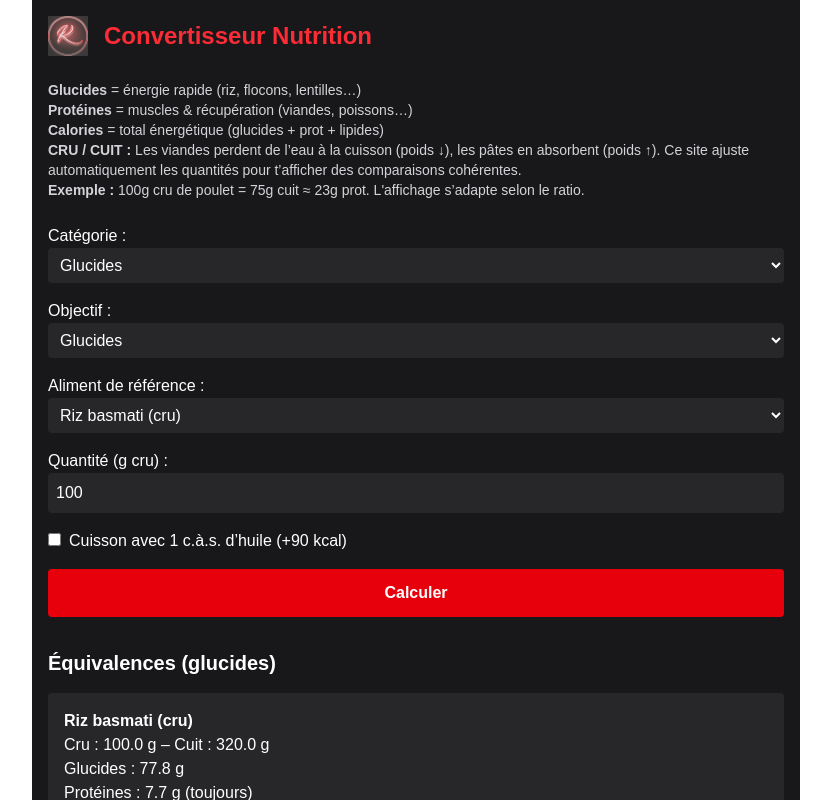
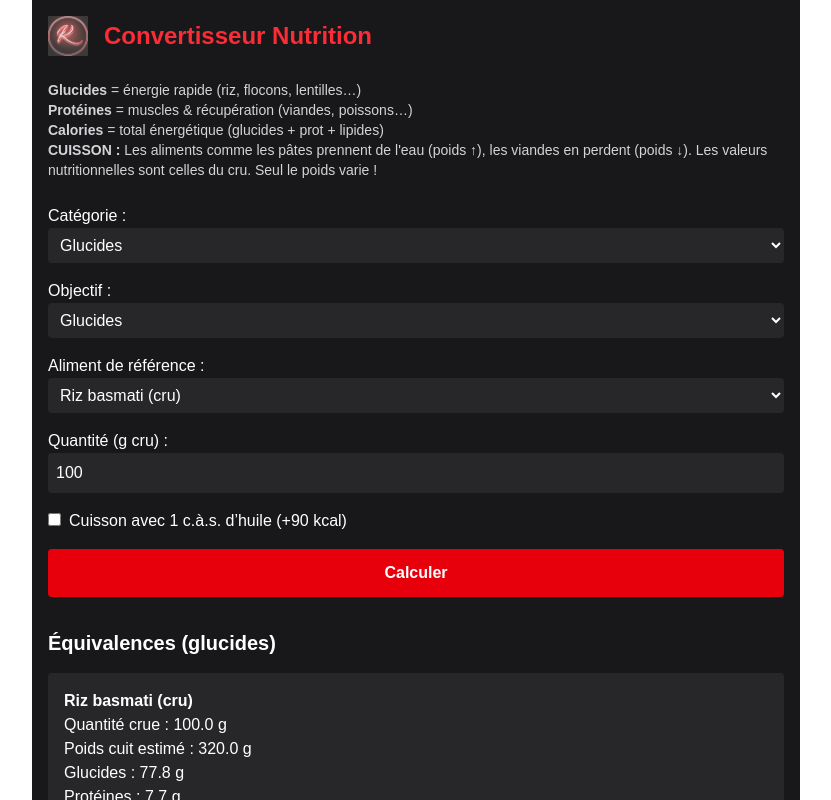
Before and after one commit to Krakitoo/convertisseur-glucides, a Next.js app: page / in a window 1280 px wide. Both pictures are taken after a click on the button "Calculer". Shown: the top 800 px of the page, without its empty margins (224-1055 px from the left). Built offline with nearby package versions, Linux system fonts and the light colour scheme.

Commit message:
Fix ESLint: escape apostrophe and type casting

```diff
--- a/src/app/page.tsx
+++ b/src/app/page.tsx
@@ -10,6 +10,7 @@ type Aliment = {
   lipides: number;
   ratio: number;
   categorie: 'glucide' | 'proteine';
+  cuisson: 'gain_eau' | 'perte_eau' | 'neutre';
 };
 
 type Resultat = {
@@ -17,35 +18,35 @@ type Resultat = {
   qCrue: string;
   qCuire: string;
   glucides: string;
-  proteinesCrues: string;
-  proteinesCuites: string;
+  proteines: string;
   lipides: string;
   kcal: string;
 };
 
 const aliments: Record<string, Aliment> = {
   // Glucides
-  "Riz basmati (cru)": { kcal: 353, glucides: 77.8, proteines: 7.7, lipides: 0.8, ratio: 3.2, categorie: 'glucide' },
-  "Riz complet (cru)": { kcal: 362, glucides: 76, proteines: 7.5, lipides: 2.2, ratio: 3.1, categorie: 'glucide' },
-  "Pâtes complètes (crues)": { kcal: 348, glucides: 65, proteines: 13, lipides: 2.5, ratio: 2.5, categorie: 'glucide' },
-  "Lentilles (crues)": { kcal: 352, glucides: 63.4, proteines: 24.6, lipides: 1.1, ratio: 2.5, categorie: 'glucide' },
-  "Patate douce (crue)": { kcal: 86, glucides: 20.1, proteines: 1.6, lipides: 0.1, ratio: 2.5, categorie: 'glucide' },
-  "Flocons d’avoine": { kcal: 367, glucides: 58.7, proteines: 13.5, lipides: 7, ratio: 2.1, categorie: 'glucide' },
-  "Pain complet": { kcal: 247, glucides: 41.5, proteines: 8.4, lipides: 2.1, ratio: 1.0, categorie: 'glucide' },
-  "Pomme de terre (crue)": { kcal: 77, glucides: 17.5, proteines: 2, lipides: 0.1, ratio: 1.5, categorie: 'glucide' },
-  "Boulgour (cru)": { kcal: 342, glucides: 76.5, proteines: 12.3, lipides: 1.3, ratio: 2.5, categorie: 'glucide' },
-  "Quinoa (cru)": { kcal: 368, glucides: 64.2, proteines: 14.1, lipides: 6.1, ratio: 2.5, categorie: 'glucide' },
+  "Riz basmati (cru)": { kcal: 353, glucides: 77.8, proteines: 7.7, lipides: 0.8, ratio: 3.2, categorie: 'glucide', cuisson: 'gain_eau' },
+  "Riz complet (cru)": { kcal: 362, glucides: 76, proteines: 7.5, lipides: 2.2, ratio: 3.1, categorie: 'glucide', cuisson: 'gain_eau' },
+  "Pâtes complètes (crues)": { kcal: 348, glucides: 65, proteines: 13, lipides: 2.5, ratio: 2.5, categorie: 'glucide', cuisson: 'gain_eau' },
+  "Pâtes blé dur (crues)": { kcal: 360, glucides: 72, proteines: 12, lipides: 1.5, ratio: 2.5, categorie: 'glucide', cuisson: 'gain_eau' },
+  "Lentilles (crues)": { kcal: 352, glucides: 63.4, proteines: 24.6, lipides: 1.1, ratio: 2.5, categorie: 'glucide', cuisson: 'gain_eau' },
+  "Patate douce (crue)": { kcal: 86, glucides: 20.1, proteines: 1.6, lipides: 0.1, ratio: 2.5, categorie: 'glucide', cuisson: 'gain_eau' },
+  "Flocons d’avoine": { kcal: 367, glucides: 58.7, proteines: 13.5, lipides: 7, ratio: 2.1, categorie: 'glucide', cuisson: 'neutre' },
+  "Pain complet": { kcal: 247, glucides: 41.5, proteines: 8.4, lipides: 2.1, ratio: 1.0, categorie: 'glucide', cuisson: 'neutre' },
+  "Pomme de terre (crue)": { kcal: 77, glucides: 17.5, proteines: 2, lipides: 0.1, ratio: 1.5, categorie: 'glucide', cuisson: 'gain_eau' },
+  "Boulgour (cru)": { kcal: 342, glucides: 76.5, proteines: 12.3, lipides: 1.3, ratio: 2.5, categorie: 'glucide', cuisson: 'gain_eau' },
+  "Quinoa (cru)": { kcal: 368, glucides: 64.2, proteines: 14.1, lipides: 6.1, ratio: 2.5, categorie: 'glucide', cuisson: 'gain_eau' },
 
   // Protéines
-  "Blanc de poulet (cru)": { kcal: 110, glucides: 0, proteines: 23.5, lipides: 1.2, ratio: 0.75, categorie: 'proteine' },
-  "Escalope de dinde (crue)": { kcal: 105, glucides: 0, proteines: 24, lipides: 1.0, ratio: 0.75, categorie: 'proteine' },
-  "Steak haché 5% (cru)": { kcal: 133, glucides: 0, proteines: 21, lipides: 5, ratio: 0.8, categorie: 'proteine' },
-  "Saumon (cru)": { kcal: 206, glucides: 0, proteines: 20, lipides: 13, ratio: 0.85, categorie: 'proteine' },
-  "Oeuf entier (60g)": { kcal: 90, glucides: 0.6, proteines: 7.5, lipides: 6.5, ratio: 1.0, categorie: 'proteine' },
-  "Tofu ferme nature": { kcal: 126, glucides: 1.6, proteines: 13, lipides: 7.7, ratio: 1.0, categorie: 'proteine' },
-  "Cabillaud (cru)": { kcal: 82, glucides: 0, proteines: 18.1, lipides: 0.7, ratio: 0.8, categorie: 'proteine' },
-  "Thon en boîte (égoutté)": { kcal: 169, glucides: 0, proteines: 28.6, lipides: 6, ratio: 1.0, categorie: 'proteine' },
-  "Fromage blanc 0%": { kcal: 46, glucides: 3.6, proteines: 8.4, lipides: 0.2, ratio: 1.0, categorie: 'proteine' }
+  "Blanc de poulet (cru)": { kcal: 110, glucides: 0, proteines: 23.5, lipides: 1.2, ratio: 0.75, categorie: 'proteine', cuisson: 'perte_eau' },
+  "Escalope de dinde (cru)": { kcal: 105, glucides: 0, proteines: 24, lipides: 1.0, ratio: 0.75, categorie: 'proteine', cuisson: 'perte_eau' },
+  "Steak haché 5% (cru)": { kcal: 133, glucides: 0, proteines: 21, lipides: 5, ratio: 0.8, categorie: 'proteine', cuisson: 'perte_eau' },
+  "Saumon (cru)": { kcal: 206, glucides: 0, proteines: 20, lipides: 13, ratio: 0.85, categorie: 'proteine', cuisson: 'perte_eau' },
+  "Oeuf entier (60g)": { kcal: 90, glucides: 0.6, proteines: 7.5, lipides: 6.5, ratio: 1.0, categorie: 'proteine', cuisson: 'neutre' },
+  "Tofu ferme nature": { kcal: 126, glucides: 1.6, proteines: 13, lipides: 7.7, ratio: 1.0, categorie: 'proteine', cuisson: 'neutre' },
+  "Cabillaud (cru)": { kcal: 82, glucides: 0, proteines: 18.1, lipides: 0.7, ratio: 0.8, categorie: 'proteine', cuisson: 'perte_eau' },
+  "Thon en boîte (egoutté)": { kcal: 169, glucides: 0, proteines: 28.6, lipides: 6, ratio: 1.0, categorie: 'proteine', cuisson: 'neutre' },
+  "Fromage blanc 0%": { kcal: 46, glucides: 3.6, proteines: 8.4, lipides: 0.2, ratio: 1.0, categorie: 'proteine', cuisson: 'neutre' }
 };
 
 export default function Page() {
@@ -77,19 +78,17 @@ export default function Page() {
       const qCrue = (valeurRef * 100) / refNutri;
       const qCuire = qCrue * val.ratio;
       const glucides = (qCrue * val.glucides) / 100;
-      const proteinesCrues = (qCrue * val.proteines) / 100;
-      const proteinesCuites = qCuire > 0 ? (proteinesCrues / qCuire) * 100 : 0;
+      const proteines = (qCrue * val.proteines) / 100;
       let lipides = (qCrue * val.lipides) / 100;
       let kcal = (qCrue * val.kcal) / 100;
-      if (avecHuile) { lipides += 10; kcal += 90; }
+      if (avecHuile && val.categorie === 'proteine') { lipides += 10; kcal += 90; }
 
       return {
         nom,
         qCrue: qCrue.toFixed(1),
-        qCuire: qCuire.toFixed(1),
+        qCuire: val.cuisson === 'neutre' ? '-' : qCuire.toFixed(1),
         glucides: glucides.toFixed(1),
-        proteinesCrues: proteinesCrues.toFixed(1),
-        proteinesCuites: proteinesCuites.toFixed(1),
+        proteines: proteines.toFixed(1),
         lipides: lipides.toFixed(1),
         kcal: kcal.toFixed(1)
       };
@@ -116,8 +115,7 @@ export default function Page() {
         <p><strong>Glucides</strong> = énergie rapide (riz, flocons, lentilles…)</p>
         <p><strong>Protéines</strong> = muscles & récupération (viandes, poissons…)</p>
         <p><strong>Calories</strong> = total énergétique (glucides + prot + lipides)</p>
-        <p><strong>CRU / CUIT :</strong> Les viandes perdent de l’eau à la cuisson (poids ↓), les pâtes en absorbent (poids ↑). Ce site ajuste automatiquement les quantités pour t’afficher des comparaisons cohérentes.</p>
-        <p><strong>Exemple :</strong> 100g cru de poulet = 75g cuit ≈ 23g prot. L&apos;affichage s’adapte selon le ratio.</p>
+        <p><strong>CUISSON :</strong> Les aliments comme les pâtes prennent de l'eau (poids ↑), les viandes en perdent (poids ↓). Les valeurs nutritionnelles sont celles du cru. Seul le poids varie !</p>
       </section>
 
       <div className="mb-4">
@@ -134,7 +132,7 @@ export default function Page() {
 
       <div className="mb-4">
         <label>Objectif :</label>
-        <select value={mode} onChange={(e) => setMode(e.target.value as 'glucides' | 'kcal' | 'proteines')} className="w-full p-2 bg-zinc-800 rounded">
+        <select value={mode} onChange={(e) => setMode(e.target.value as any)} className="w-full p-2 bg-zinc-800 rounded">
           {categorie === 'glucide' && (
             <>
               <option value="glucides">Glucides</option>
@@ -176,11 +174,12 @@ export default function Page() {
           {resultats.map((res) => (
             <div key={res.nom} className="p-4 bg-zinc-800 rounded mb-4">
               <strong>{res.nom}</strong><br />
-              Cru : {res.qCrue} g – Cuit : {res.qCuire} g<br />
+              Quantité crue : {res.qCrue} g<br />
+              {res.qCuire !== '-' && <>Poids cuit estimé : {res.qCuire} g<br /></>}
               Glucides : {res.glucides} g<br />
-              Protéines : {res.proteinesCrues} g (toujours)<br />
-              → Cela correspond à {res.proteinesCuites} g pour 100 g de produit cuit<br />
-              Lipides : {res.lipides} g | Kcal : {res.kcal}
+              Protéines : {res.proteines} g<br />
+              Lipides : {res.lipides} g<br />
+              Kcal : {res.kcal}
             </div>
           ))}
         </div>
@@ -220,4 +219,4 @@ export default function Page() {
       </footer>
     </main>
   );
-  }
+}
```
